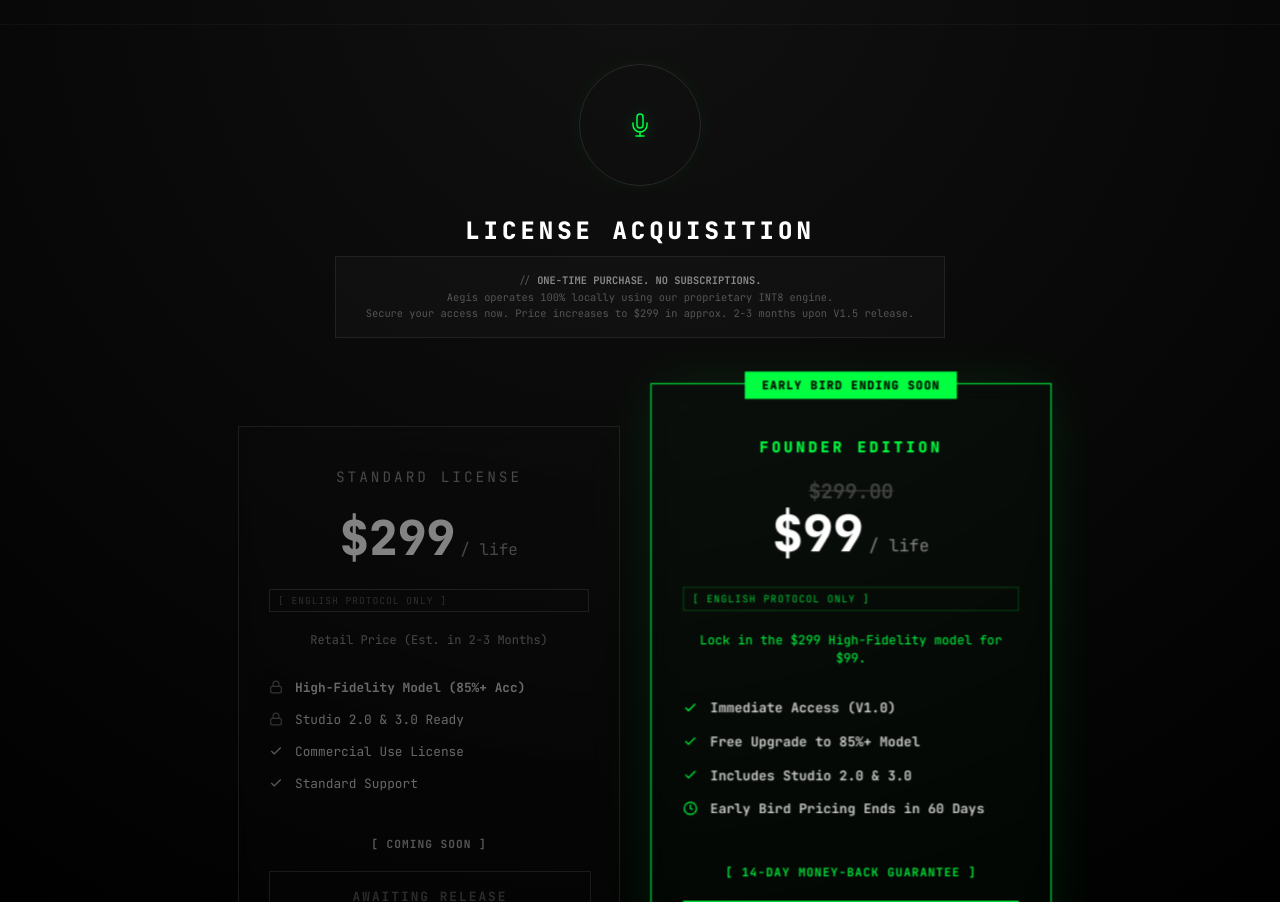
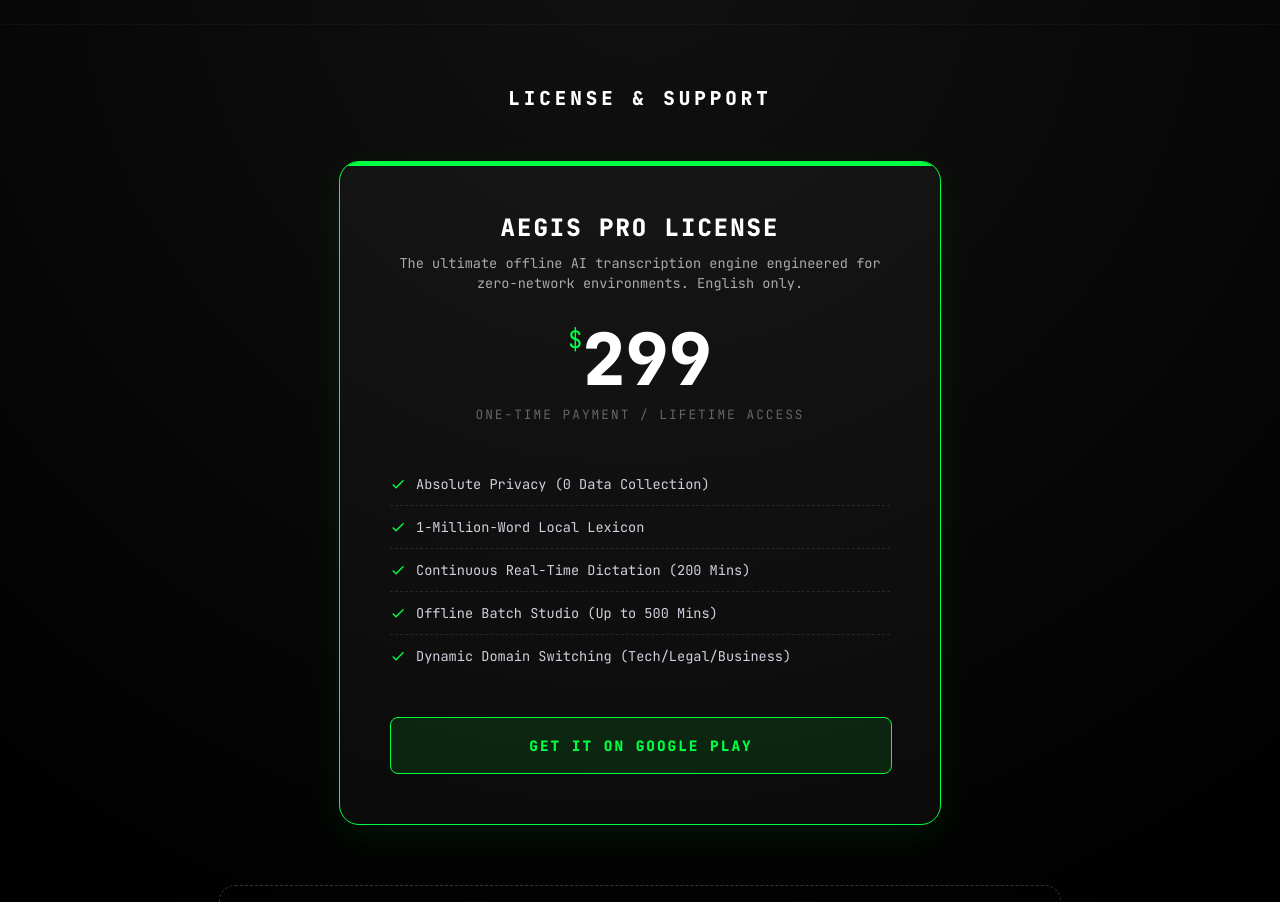
Before and after one commit to LucasAegis/aegis-website, a plain HTML site: page pricing.html in a window 1280 px wide. Shown: the part 50-952 px from the top of the page. Drawn offline with Linux system fonts and the light colour scheme.

Commit message:
Update pricing.html

```diff
--- a/pricing.html
+++ b/pricing.html
@@ -6,31 +6,34 @@
     <meta name="theme-color" content="#020202">
     <meta name="apple-mobile-web-app-status-bar-style" content="black-translucent">
 
-    <title>Pricing | Aegis Voice</title>
+    <title>License & Support | Aegis Voice</title>
     <link rel="icon" href="favicon.svg" type="image/svg+xml">
     <link rel="preconnect" href="https://fonts.googleapis.com">
     <link rel="preconnect" href="https://fonts.gstatic.com" crossorigin>
     <link href="https://fonts.googleapis.com/css2?family=JetBrains+Mono:wght@400;700;800&family=Inter:wght@400;600&display=swap" rel="stylesheet">
 
     <style>
+        /* ==================== 全局设置 ==================== */
         :root {
             --bg-color: #020202;
-            --cage-color: rgba(255, 255, 255, 0.1);
             --core-green: #00FF41;
             --text-grey: #888;
+            --card-bg: rgba(255, 255, 255, 0.02);
+            --border-color: rgba(255, 255, 255, 0.1);
             --font-mono: 'JetBrains Mono', monospace;
-            --font-sans: 'Inter', sans-serif;
         }
 
         body, html {
             margin: 0; padding: 0; width: 100%; min-height: 100%;
             background-color: var(--bg-color);
-            background-image: radial-gradient(circle at top center, #111 0%, #000 60%);
+            background-image: radial-gradient(circle at top center, #111 0%, #000 70%);
             font-family: var(--font-mono); color: #fff;
             display: flex; flex-direction: column;
         }
 
+        /* 导航栏 */
         header {
+            flex: 0 0 auto;
             display: flex; justify-content: space-between; align-items: center;
             padding: 24px 48px; border-bottom: 1px solid rgba(255,255,255,0.03);
         }
@@ -47,115 +50,111 @@
         nav a:hover { color: #fff; text-shadow: 0 0 8px rgba(255,255,255,0.5); }
         nav a.active { color: var(--core-green); }
 
+        /* 主体内容 */
         main {
             flex: 1; display: flex; flex-direction: column; align-items: center;
-            padding: 40px 20px; max-width: 1200px;
-            margin: 0 auto; width: 100%; box-sizing: border-box;
+            padding: 60px 20px 100px 20px; max-width: 800px;
+            margin: 0 auto; width: 100%;
+            box-sizing: border-box;
         }
 
-        .visual-anchor { position: relative; width: 120px; height: 120px; display: flex; justify-content: center; align-items: center; margin-bottom: 30px; }
-        .mini-cage { position: absolute; width: 100%; height: 100%; border: 1px solid var(--cage-color); border-radius: 50%; box-shadow: 0 0 20px rgba(0, 255, 65, 0.05); }
-        .mini-mic { width: 24px; height: 24px; fill: none; stroke: var(--core-green); stroke-width: 1.5; filter: drop-shadow(0 0 8px rgba(0, 255, 65, 0.3)); }
+        .page-title { font-size: 1.2rem; letter-spacing: 4px; margin-bottom: 50px; text-align: center; font-weight: 800; }
 
-        .page-title { font-size: 1.5rem; font-weight: 800; letter-spacing: 4px; margin-bottom: 10px; text-align: center; }
-
-        .pricing-disclaimer {
-            font-size: 0.65rem; color: #555; max-width: 600px; text-align: center; margin-bottom: 60px; line-height: 1.6;
-            border: 1px solid #222; padding: 15px 30px; background: rgba(255,255,255,0.02);
-        }
-        .pricing-disclaimer strong { color: #888; }
-
-        .pricing-grid { display: flex; gap: 40px; width: 100%; justify-content: center; flex-wrap: wrap; margin-bottom: 80px; align-items: center; }
-
+        /* ==================== 核心定价卡片 ==================== */
         .pricing-card {
-            background: rgba(255,255,255,0.02); border: 1px solid rgba(255,255,255,0.1);
-            padding: 40px 30px; width: 320px;
-            display: flex; flex-direction: column; position: relative;
-            backdrop-filter: blur(10px); transition: all 0.3s;
+            background: rgba(255, 255, 255, 0.03);
+            border: 1px solid var(--core-green);
+            padding: 50px;
+            border-radius: 20px;
+            width: 100%;
+            max-width: 500px;
+            text-align: center;
+            box-shadow: 0 10px 40px rgba(0, 255, 65, 0.08);
+            position: relative;
+            overflow: hidden;
         }
 
-        /* The Standard Card (Future) */
-        .pricing-card.standard {
-            border-color: #333;
-            opacity: 0.5;
-            filter: grayscale(100%);
-        }
-        .pricing-card.standard:hover {
-            opacity: 0.8;
-            filter: grayscale(0%);
-            border-color: #555;
+        .pricing-card::before {
+            content: ''; position: absolute; top: 0; left: 0; right: 0; height: 4px;
+            background: var(--core-green);
         }
 
-        /* The Founder Card (Active) */
-        .pricing-card.featured {
-            border: 1px solid var(--core-green);
-            box-shadow: 0 0 50px rgba(0, 255, 65, 0.1);
-            padding: 50px 30px;
-            transform: scale(1.05);
-            z-index: 2;
-            background: rgba(0, 255, 65, 0.02);
+        .tier-name { font-size: 1.5rem; font-weight: 800; letter-spacing: 2px; margin-bottom: 10px; color: #fff; }
+        .tier-desc { font-size: 0.85rem; color: #aaa; margin-bottom: 30px; line-height: 1.5; }
+
+        .price-box { margin-bottom: 40px; }
+        .price-currency { font-size: 1.5rem; vertical-align: top; color: var(--core-green); }
+        .price-amount { font-size: 4.5rem; font-weight: 800; line-height: 1; color: #fff; }
+        .price-type { display: block; font-size: 0.8rem; color: #666; letter-spacing: 2px; margin-top: 10px; text-transform: uppercase; }
+
+        .feature-list { list-style: none; padding: 0; margin: 0 0 40px 0; text-align: left; }
+        .feature-list li {
+            padding: 12px 0; border-bottom: 1px dashed rgba(255,255,255,0.1);
+            font-size: 0.85rem; color: #d2d0dd; display: flex; align-items: center; gap: 10px;
+        }
+        .feature-list li:last-child { border-bottom: none; }
+        .feature-list li svg { width: 16px; height: 16px; fill: var(--core-green); flex-shrink: 0; }
+
+        .btn-buy {
+            display: block; width: 100%; padding: 18px 0;
+            background: rgba(0, 255, 65, 0.1);
+            color: var(--core-green); border: 1px solid var(--core-green);
+            text-decoration: none; font-weight: 800; font-size: 0.9rem; letter-spacing: 2px;
+            border-radius: 8px; transition: all 0.3s;
+        }
+        .btn-buy:hover {
+            background: var(--core-green); color: #000;
+            box-shadow: 0 0 25px rgba(0, 255, 65, 0.4);
         }
 
-        .badge { position: absolute; top: -12px; right: 50%; transform: translateX(50%); background: var(--core-green); color: #000; font-size: 0.7rem; font-weight: 800; text-transform: uppercase; padding: 6px 16px; letter-spacing: 1px; white-space: nowrap; }
+        /* ==================== 开源宣言区域 ==================== */
+        .open-source-box {
+            margin-top: 60px;
+            background: transparent;
+            border: 1px dashed rgba(255, 255, 255, 0.2);
+            padding: 40px;
+            border-radius: 16px;
+            width: 100%;
+            text-align: left;
+        }
 
-        .plan-name { color: var(--text-grey); font-size: 0.9rem; letter-spacing: 3px; text-transform: uppercase; margin-bottom: 20px; text-align: center; }
-        .featured .plan-name { color: var(--core-green); font-weight: 800; }
+        .os-title { font-size: 1.1rem; color: #fff; font-weight: 800; margin-bottom: 15px; display: flex; align-items: center; gap: 10px; }
+        .os-title svg { width: 24px; height: 24px; fill: #fff; }
 
-        .price-group { margin-bottom: 10px; display: flex; flex-direction: column; align-items: center; }
-        .plan-price { font-size: 3rem; font-weight: 800; display: flex; align-items: baseline; }
-        .plan-price span { font-size: 1rem; font-weight: 400; color: var(--text-grey); margin-left: 5px; }
-        .strike-price { text-decoration: line-through; color: #444; font-size: 1.2rem; margin-bottom: -5px; font-weight: 600; }
+        .os-content { font-size: 0.85rem; color: #aaa; line-height: 1.7; margin-bottom: 25px; }
+        .os-content strong { color: #fff; }
 
-        /* 🚀 New Language Tag Style */
-        .lang-tag {
-            font-size: 0.6rem;
-            color: var(--core-green);
-            border: 1px solid rgba(0, 255, 65, 0.3);
-            padding: 4px 8px;
-            margin-top: 10px;
-            margin-bottom: 20px; /* Adjust spacing */
-            text-transform: uppercase;
-            letter-spacing: 1px;
-            opacity: 0.8;
+        .btn-github {
+            display: inline-flex; align-items: center; justify-content: center; gap: 10px;
+            background: #fff; color: #000; text-decoration: none;
+            padding: 12px 24px; border-radius: 6px; font-weight: 800; font-size: 0.8rem;
+            letter-spacing: 1px; transition: all 0.3s;
         }
-        .standard .lang-tag { color: #666; border-color: #444; }
+        .btn-github:hover { background: #d2d0dd; transform: translateY(-2px); }
+        .btn-github svg { width: 18px; height: 18px; fill: currentColor; }
 
-        .plan-desc { color: var(--text-grey); font-size: 0.75rem; margin-bottom: 30px; text-align: center; line-height: 1.4; }
+        /* ==================== 移动端适配 ==================== */
+        @media (max-width: 900px) {
+            header {
+                padding: 15px 15px;
+                flex-direction: column;
+                gap: 15px;
+                align-items: center;
+            }
 
-        .features-list { list-style: none; padding: 0; margin: 0 0 30px 0; flex-grow: 1; }
-        .features-list li { display: flex; align-items: center; gap: 12px; margin-bottom: 15px; font-size: 0.8rem; color: #ccc; }
-
-        .check-icon { width: 14px; height: 14px; stroke: var(--core-green); fill: none; stroke-width: 2; }
-        .lock-icon { width: 14px; height: 14px; stroke: #666; fill: none; stroke-width: 2; }
-        /* ⚠️ NEW: Clock Icon for Limited Time */
-        .clock-icon { width: 14px; height: 14px; stroke: var(--core-green); fill: none; stroke-width: 2; }
-
-        .trial-text { font-size: 0.7rem; color: var(--core-green); text-align: center; margin-bottom: 20px; text-transform: uppercase; letter-spacing: 1px; font-weight: 700; opacity: 0.9; }
-
-        .btn-buy { text-align: center; padding: 16px 0; width: 100%; text-decoration: none; text-transform: uppercase; font-size: 0.8rem; letter-spacing: 2px; border: 1px solid rgba(255,255,255,0.2); color: #fff; transition: all 0.3s; font-weight: 600; cursor: pointer; }
-
-        .btn-disabled { border-color: #333; color: #555; cursor: not-allowed; }
-        .btn-disabled:hover { background: none; border-color: #333; }
-
-        .featured .btn-buy { background: var(--core-green); color: #000; border: none; font-weight: 800; }
-        .featured .btn-buy:hover { box-shadow: 0 0 30px rgba(0, 255, 65, 0.4); transform: translateY(-2px); }
-
-        .terminal-preview-section { width: 100%; text-align: center; border-top: 1px dashed rgba(255,255,255,0.1); padding-top: 60px; }
-        .preview-title { font-size: 1rem; letter-spacing: 3px; margin-bottom: 30px; color: var(--text-grey); }
-        .phone-mockup { width: 320px; height: 600px; border: 2px solid #333; border-radius: 30px; margin: 0 auto; padding: 20px; box-sizing: border-box; background: #000; position: relative; display: flex; flex-direction: column; justify-content: flex-end; }
-        .mockup-keyboard { height: 250px; border-top: 1px solid var(--core-green); display: flex; justify-content: center; align-items: center; flex-direction: column; gap: 10px; color: var(--core-green); } /* Gap adjusted */
-        .mockup-status { font-size: 0.7rem; letter-spacing: 2px; opacity: 0.7; }
-        .mockup-mic { width: 40px; height: 40px; fill: none; stroke: var(--core-green); }
-        .mockup-lang { font-size: 0.6rem; color: #555; letter-spacing: 1px; margin-top: 5px; } /* New Style for mockup lang */
-
-        @media (max-width: 900px) {
-            header { padding: 15px 15px; flex-direction: column; gap: 15px; align-items: center; }
             nav { width: 100%; overflow-x: auto; padding-bottom: 5px; -webkit-overflow-scrolling: touch; display: flex; justify-content: center; }
             nav ul { display: flex; gap: 10px; width: max-content; padding: 0 10px; margin: 0; }
             nav a { font-size: 0.7rem; font-weight: 600; white-space: nowrap; color: #999; }
-            .pricing-grid { gap: 30px; flex-direction: column-reverse; }
-            .pricing-card.featured { transform: scale(1); width: 100%; max-width: 320px; }
-            .pricing-card.standard { width: 100%; max-width: 320px; }
+            nav a.active, nav a:hover { color: #fff; }
+
+            main { padding: 40px 15px; }
+
+            .pricing-card { padding: 30px 20px; }
+            .price-amount { font-size: 3.5rem; }
+
+            .open-source-box { padding: 25px 20px; margin-top: 40px; }
+            .os-title { font-size: 1rem; }
+            .btn-github { width: 100%; box-sizing: border-box; }
         }
     </style>
 </head>
@@ -182,77 +181,42 @@
     </header>
 
     <main>
-        <div class="visual-anchor">
-            <div class="mini-cage"></div>
-            <svg class="mini-mic" viewBox="0 0 24 24" stroke-linecap="round" stroke-linejoin="round"><path d="M12 1a3 3 0 0 0-3 3v8a3 3 0 0 0 6 0V4a3 3 0 0 0-3-3z"></path><path d="M19 10v2a7 7 0 0 1-14 0v-2"></path><line x1="12" y1="19" x2="12" y2="23"></line><line x1="8" y1="23" x2="16" y2="23"></line></svg>
-        </div>
-        <div class="page-title">LICENSE ACQUISITION</div>
+        <div class="page-title">LICENSE & SUPPORT</div>
 
-        <div class="pricing-disclaimer">
-            // <strong>ONE-TIME PURCHASE. NO SUBSCRIPTIONS.</strong><br>
-            Aegis operates 100% locally using our proprietary INT8 engine.<br>
-            Secure your access now. Price increases to $299 in approx. 2-3 months upon V1.5 release.
+        <div class="pricing-card">
+            <div class="tier-name">AEGIS PRO LICENSE</div>
+            <div class="tier-desc">The ultimate offline AI transcription engine engineered for zero-network environments. English only.</div>
+
+            <div class="price-box">
+                <span class="price-currency">$</span><span class="price-amount">299</span>
+                <span class="price-type">One-Time Payment / Lifetime Access</span>
+            </div>
+
+            <ul class="feature-list">
+                <li><svg viewBox="0 0 24 24"><path d="M9 16.17L4.83 12l-1.42 1.41L9 19 21 7l-1.41-1.41z"/></svg> Absolute Privacy (0 Data Collection)</li>
+                <li><svg viewBox="0 0 24 24"><path d="M9 16.17L4.83 12l-1.42 1.41L9 19 21 7l-1.41-1.41z"/></svg> 1-Million-Word Local Lexicon</li>
+                <li><svg viewBox="0 0 24 24"><path d="M9 16.17L4.83 12l-1.42 1.41L9 19 21 7l-1.41-1.41z"/></svg> Continuous Real-Time Dictation (200 Mins)</li>
+                <li><svg viewBox="0 0 24 24"><path d="M9 16.17L4.83 12l-1.42 1.41L9 19 21 7l-1.41-1.41z"/></svg> Offline Batch Studio (Up to 500 Mins)</li>
+                <li><svg viewBox="0 0 24 24"><path d="M9 16.17L4.83 12l-1.42 1.41L9 19 21 7l-1.41-1.41z"/></svg> Dynamic Domain Switching (Tech/Legal/Business)</li>
+            </ul>
+
+            <a href="https://play.google.com/store/apps/details?id=com.aegis.voice" target="_blank" class="btn-buy">GET IT ON GOOGLE PLAY</a>
         </div>
 
-        <div class="pricing-grid">
-
-            <div class="pricing-card standard">
-                <div class="plan-name">Standard License</div>
-                <div class="price-group">
-                    <div class="plan-price">$299<span>/ life</span></div>
-                </div>
-                <div class="lang-tag">[ ENGLISH PROTOCOL ONLY ]</div>
-
-                <div class="plan-desc">Retail Price (Est. in 2-3 Months)</div>
-                <ul class="features-list">
-                    <li><svg class="lock-icon" viewBox="0 0 24 24"><rect x="3" y="11" width="18" height="11" rx="2" ry="2"></rect><path d="M7 11V7a5 5 0 0 1 10 0v4"></path></svg> <strong>High-Fidelity Model (85%+ Acc)</strong></li>
-                    <li><svg class="lock-icon" viewBox="0 0 24 24"><rect x="3" y="11" width="18" height="11" rx="2" ry="2"></rect><path d="M7 11V7a5 5 0 0 1 10 0v4"></path></svg> Studio 2.0 & 3.0 Ready</li>
-                    <li><svg class="check-icon" viewBox="0 0 24 24"><polyline points="20 6 9 17 4 12"/></svg> Commercial Use License</li>
-                    <li><svg class="check-icon" viewBox="0 0 24 24"><polyline points="20 6 9 17 4 12"/></svg> Standard Support</li>
-                </ul>
-                <div class="trial-text basic-trial">[ COMING SOON ]</div>
-                <a href="#" class="btn-buy btn-disabled">AWAITING RELEASE</a>
+        <div class="open-source-box">
+            <div class="os-title">
+                <svg viewBox="0 0 24 24"><path d="M12 0c-6.626 0-12 5.373-12 12 0 5.302 3.438 9.8 8.207 11.387.599.111.793-.261.793-.577v-2.234c-3.338.726-4.033-1.416-4.033-1.416-.546-1.387-1.333-1.756-1.333-1.756-1.089-.745.083-.729.083-.729 1.205.084 1.839 1.237 1.839 1.237 1.07 1.834 2.807 1.304 3.492.997.107-.775.418-1.305.762-1.604-2.665-.305-5.467-1.334-5.467-5.931 0-1.311.469-2.381 1.236-3.221-.124-.303-.535-1.524.117-3.176 0 0 1.008-.322 3.301 1.23.957-.266 1.983-.399 3.003-.404 1.02.005 2.047.138 3.006.404 2.291-1.552 3.297-1.23 3.297-1.23.653 1.653.242 2.874.118 3.176.77.84 1.235 1.911 1.235 3.221 0 4.609-2.807 5.624-5.479 5.921.43.372.823 1.102.823 2.222v3.293c0 .319.192.694.801.576 4.765-1.589 8.199-6.086 8.199-11.386 0-6.627-5.373-12-12-12z"/></svg>
+                THE OPEN SOURCE ROUTE
             </div>
-
-            <div class="pricing-card featured">
-                <div class="badge">EARLY BIRD ENDING SOON</div>
-                <div class="plan-name">Founder Edition</div>
-                <div class="price-group">
-                    <div class="strike-price">$299.00</div>
-                    <div class="plan-price">$99<span>/ life</span></div>
-                </div>
-                <div class="lang-tag">[ ENGLISH PROTOCOL ONLY ]</div>
-
-                <div class="plan-desc" style="color:var(--core-green)">Lock in the $299 High-Fidelity model for $99.</div>
-                <ul class="features-list">
-                    <li><svg class="check-icon" viewBox="0 0 24 24"><polyline points="20 6 9 17 4 12"/></svg> <strong>Immediate Access (V1.0)</strong></li>
-                    <li><svg class="check-icon" viewBox="0 0 24 24"><polyline points="20 6 9 17 4 12"/></svg> <strong>Free Upgrade to 85%+ Model</strong></li>
-                    <li><svg class="check-icon" viewBox="0 0 24 24"><polyline points="20 6 9 17 4 12"/></svg> <strong>Includes Studio 2.0 & 3.0</strong></li>
-
-                    <li>
-                        <svg class="clock-icon" viewBox="0 0 24 24"><circle cx="12" cy="12" r="10"></circle><polyline points="12 6 12 12 16 14"></polyline></svg>
-                        <strong>Early Bird Pricing Ends in 60 Days</strong>
-                    </li>
-                </ul>
-                <div class="trial-text">[ 14-DAY MONEY-BACK GUARANTEE ]</div>
-                <a href="https://play.google.com/store/apps/details?id=com.aegis.voice" class="btn-buy">GET LIFETIME ACCESS</a>
+            <div class="os-content">
+                We believe in the power of extreme transparency. The core engine powering Aegis Voice is fully open-sourced under the <strong>MIT License</strong>. <br><br>
+                If you are a developer, you are completely free to clone our repository, configure your own NPU environment, and compile the engine yourself at absolutely no cost. <br><br>
+                However, if you want a plug-and-play solution without the hassle of building from source, or simply wish to <strong>support our independent research lab</strong>, purchasing the compiled binary on Google Play is the best way to back our mission.
             </div>
-
-        </div>
-
-        <div class="terminal-preview-section">
-            <div class="preview-title">// TERMINAL INTERFACE PREVIEW //</div>
-            <div class="phone-mockup">
-                <div style="flex:1; display:flex; justify-content:center; align-items:center; color:#333; font-size:0.8rem;">
-                    [ SECURE TEXT INPUT AREA ]
-                </div>
-                <div class="mockup-keyboard">
-                    <div class="mockup-status">NETWORK STATUS: OFFLINE / BLOCKED</div>
-                    <svg class="mockup-mic" viewBox="0 0 24 24" stroke-linecap="round" stroke-linejoin="round"><path d="M12 1a3 3 0 0 0-3 3v8a3 3 0 0 0 6 0V4a3 3 0 0 0-3-3z"></path><path d="M19 10v2a7 7 0 0 1-14 0v-2"></path><line x1="12" y1="19" x2="12" y2="23"></line><line x1="8" y1="23" x2="16" y2="23"></line></svg>
-                    <div style="font-size: 0.7rem; letter-spacing: 1px;">LISTENING...</div>
-                    <div class="mockup-lang">[ ENGLISH PROTOCOL ACTIVE ]</div>
-                </div>
-            </div>
+            <a href="https://github.com/chuanis/offline-voice-android" target="_blank" class="btn-github">
+                <svg viewBox="0 0 24 24"><path d="M12 0c-6.626 0-12 5.373-12 12 0 5.302 3.438 9.8 8.207 11.387.599.111.793-.261.793-.577v-2.234c-3.338.726-4.033-1.416-4.033-1.416-.546-1.387-1.333-1.756-1.333-1.756-1.089-.745.083-.729.083-.729 1.205.084 1.839 1.237 1.839 1.237 1.07 1.834 2.807 1.304 3.492.997.107-.775.418-1.305.762-1.604-2.665-.305-5.467-1.334-5.467-5.931 0-1.311.469-2.381 1.236-3.221-.124-.303-.535-1.524.117-3.176 0 0 1.008-.322 3.301 1.23.957-.266 1.983-.399 3.003-.404 1.02.005 2.047.138 3.006.404 2.291-1.552 3.297-1.23 3.297-1.23.653 1.653.242 2.874.118 3.176.77.84 1.235 1.911 1.235 3.221 0 4.609-2.807 5.624-5.479 5.921.43.372.823 1.102.823 2.222v3.293c0 .319.192.694.801.576 4.765-1.589 8.199-6.086 8.199-11.386 0-6.627-5.373-12-12-12z"/></svg>
+                VIEW SOURCE ON GITHUB
+            </a>
         </div>
     </main>
 </body>
```
